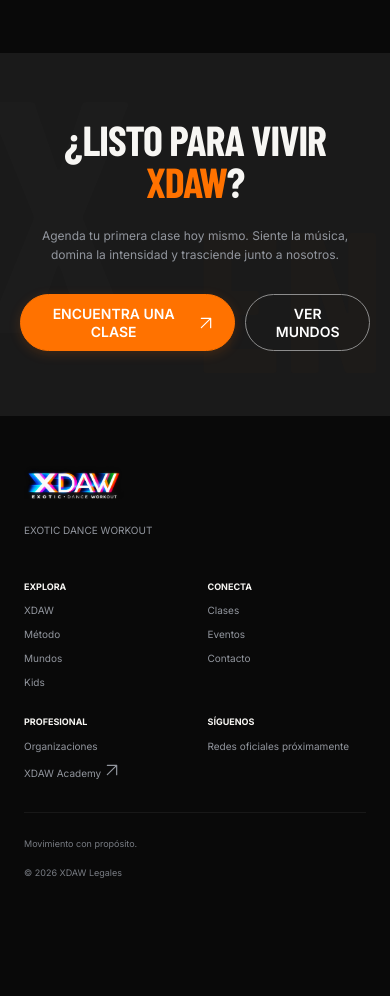
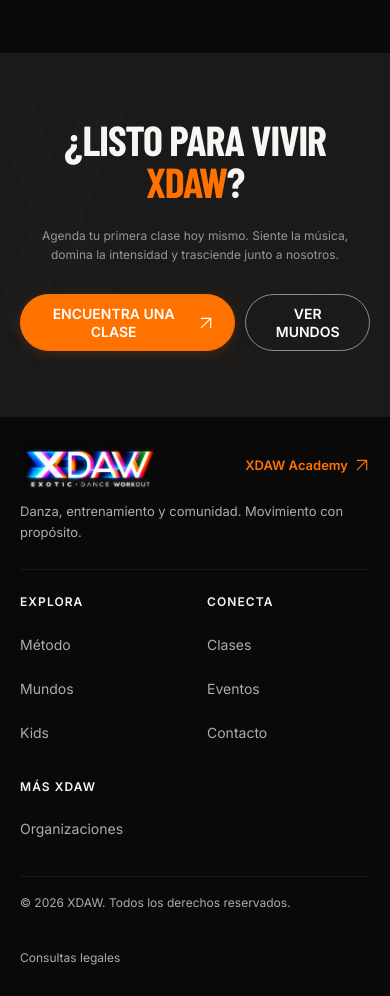
Before and after one commit to AnymuzzOps/xdaw, a website with bundled scripts: page index.html in a window 390 px wide. Shown: the part 6657-7653 px from the top of the page. Before the commit the page ends 7562 px from the top, so only its background shows below. Built offline with nearby package versions, Linux system fonts and the light colour scheme; a web font is replaced by a local one.

Commit message:
Unify footer layout navigation and responsive brand styling

```diff
--- a/index.html
+++ b/index.html
@@ -10,7 +10,7 @@
   <link rel="preconnect" href="https://fonts.gstatic.com" crossorigin>
   <link href="https://fonts.googleapis.com/css2?family=Barlow+Condensed:ital,wght@0,500;0,600;0,700;0,800;0,900;1,700&family=Inter:wght@400;500;600;700;800&display=swap" rel="stylesheet">
   <link rel="stylesheet" href="./src/styles.css" />
-</head>
+<link rel="stylesheet" href="./src/footer.css"></head>
 <body data-brand-logo-src="./public/media/brand/xdaw-logo.webp">
   <a class="skip" href="#contenido">Ir al contenido</a>
   <header class="site-header" id="header">
@@ -96,7 +96,13 @@
     <section class="closing" id="contacto"><div class="closing-x">X</div><div class="reveal"><p class="kicker">El próximo movimiento es tuyo</p><h2>¿LISTO PARA VIVIR <span>XDAW</span>?</h2><p>Agenda tu primera clase hoy mismo. Siente la música, domina la intensidad y trasciende junto a nosotros.</p><div class="closing-links"><a class="button" href="mailto:contacto@xdaw.cl?subject=Quiero vivir XDAW">Encuentra una clase <svg class="ui-arrow" width="16" height="16" viewBox="0 0 24 24" fill="none" stroke="currentColor" stroke-width="1.8" stroke-linecap="round" stroke-linejoin="round" aria-hidden="true" focusable="false"><path d="M5 19 19 5M5 5h14v14"/></svg></a><a class="button secondary-button" href="#mundos">Ver mundos</a></div></div></section>
   </main>
 
-  <footer><div class="footer-top"><a class="logo has-brand-logo" data-brand-logo href="#inicio" aria-label="XDAW, inicio"><img class="brand-logo-image" src="./public/media/brand/xdaw-logo.webp" alt="" width="1254" height="1254" decoding="async"></a><p>EXOTIC DANCE WORKOUT</p></div><div class="footer-grid"><div><b>Explora</b><a href="#inicio">XDAW</a><a href="#metodo">Método</a><a href="#mundos">Mundos</a><a href="#kids">Kids</a></div><div><b>Conecta</b><a href="#clases">Clases</a><a href="#eventos">Eventos</a><a href="mailto:contacto@xdaw.cl">Contacto</a></div><div><b>Profesional</b><a href="#organizaciones">Organizaciones</a><a href="https://xdawacademy.cl">XDAW Academy <svg class="ui-arrow" width="16" height="16" viewBox="0 0 24 24" fill="none" stroke="currentColor" stroke-width="1.8" stroke-linecap="round" stroke-linejoin="round" aria-hidden="true" focusable="false"><path d="M5 19 19 5M5 5h14v14"/></svg></a></div><div><b>Síguenos</b><span>Redes oficiales próximamente</span></div></div><div class="footer-bottom"><p>Movimiento con propósito.</p><p>© 2026 XDAW <a href="#">Legales</a></p></div></footer>
+  <footer class="universal-footer" data-brand="xdaw">
+  <div class="uf-inner">
+    <div class="uf-top"><a class="uf-logo" href="#inicio" aria-label="XDAW, inicio"><img class="brand-logo-image" src="./public/media/brand/xdaw-logo.webp" alt="" width="1254" height="1254" decoding="async" loading="lazy"></a><p class="uf-description">Danza, entrenamiento y comunidad. Movimiento con propósito.</p><a class="uf-cross" href="https://xdawacademy.cl">XDAW Academy<svg class="uf-arrow" viewBox="0 0 24 24" fill="none" stroke="currentColor" stroke-width="1.8" stroke-linecap="round" stroke-linejoin="round" aria-hidden="true" focusable="false"><path d="M5 19 19 5M5 5h14v14"/></svg></a></div>
+    <nav class="uf-navigation" aria-label="Navegación de pie de página"><section class="uf-group"><h2>Explora</h2><ul><li><a href="#metodo">Método</a></li><li><a href="#mundos">Mundos</a></li><li><a href="#kids">Kids</a></li></ul></section><section class="uf-group"><h2>Conecta</h2><ul><li><a href="#clases">Clases</a></li><li><a href="#eventos">Eventos</a></li><li><a href="mailto:contacto@xdaw.cl">Contacto</a></li></ul></section><section class="uf-group"><h2>Más XDAW</h2><ul><li><a href="#organizaciones">Organizaciones</a></li></ul></section></nav>
+    <div class="uf-bottom"><p>© 2026 XDAW. Todos los derechos reservados.</p><nav aria-label="Información legal"><a href="mailto:contacto@xdaw.cl">Consultas legales</a></nav></div>
+  </div>
+</footer>
   <script type="module" src="./src/main.js"></script>
 </body>
 </html>
--- /dev/null
+++ b/src/footer.css
@@ -0,0 +1,56 @@
+@font-face { font-family: XDAW Footer; src: url('./fonts/inter-latin.woff') format('woff'); font-weight: 100 900; font-display: swap; }
+.universal-footer {
+  --footer-accent: var(--orange, #ff7200);
+  --footer-muted: #a8adb4;
+  background: #090909;
+  color: #f7f6f3;
+  font: 400 14px/1.6 'XDAW Footer', Inter, Arial, sans-serif;
+  border-top: 1px solid #ffffff12;
+  width: 100%;
+  margin: 0;
+  padding: 0;
+}
+.universal-footer[data-brand="academy"] { --footer-accent: var(--cyan, #00d8ec); }
+.universal-footer *, .universal-footer *::before, .universal-footer *::after { box-sizing: border-box; }
+.universal-footer .uf-inner { width: min(1120px, calc(100% - 64px)); margin-inline: auto; }
+.universal-footer p, .universal-footer h2, .universal-footer ul { margin: 0; padding: 0; }
+.universal-footer a { color: inherit; text-decoration: none; transition: color 180ms ease; }
+.universal-footer a:hover { color: var(--footer-accent); }
+.universal-footer a:focus-visible { outline: 2px solid var(--footer-accent); outline-offset: 4px; border-radius: 3px; }
+.universal-footer .uf-top { display: grid; grid-template-columns: 184px minmax(0, 1fr) 190px; align-items: center; gap: 32px; min-height: 120px; padding-block: 24px; }
+.universal-footer .uf-logo { display: flex; justify-content: flex-start; align-items: center; width: 184px; height: 48px; position: relative; overflow: hidden; flex-shrink: 0; }
+.universal-footer .uf-logo .brand-logo-image { position: absolute; width: 160px; height: auto; left: 0; top: 50%; transform: translateY(-51%); object-fit: contain; }
+.universal-footer .uf-logo .brand-name { font: 400 28px/1.1 var(--display); letter-spacing: -.02em; }
+.universal-footer .uf-logo .brand-name > span { color: var(--footer-accent); font-size: .76em; margin-left: 4px; }
+.universal-footer .uf-description { color: var(--footer-muted); font-size: 13px; line-height: 1.65; max-width: 360px; }
+.universal-footer .uf-cross { display: inline-flex; align-items: center; justify-content: flex-end; gap: 12px; min-height: 44px; font-size: 14px; font-weight: 600; color: var(--footer-accent); }
+.universal-footer .uf-arrow { width: 16px; height: 16px; flex: 0 0 16px; }
+.universal-footer .uf-navigation { display: grid; grid-template-columns: repeat(3, minmax(0, 1fr)); gap: 32px; padding-block: 24px; border-top: 1px solid #ffffff12; }
+.universal-footer .uf-group { min-width: 0; }
+.universal-footer .uf-group h2 { font: 600 12px/1.4 'XDAW Footer', Inter, Arial, sans-serif; letter-spacing: .09em; text-transform: uppercase; margin-bottom: 12px; color: #f7f6f3; }
+.universal-footer .uf-group ul { list-style: none; }
+.universal-footer .uf-group a { display: flex; align-items: center; min-height: 36px; font-size: 14px; color: var(--footer-muted); overflow-wrap: anywhere; }
+.universal-footer .uf-group a:hover { color: var(--footer-accent); }
+.universal-footer .uf-bottom { display: flex; align-items: center; justify-content: space-between; gap: 24px; min-height: 76px; padding-block: 16px; border-top: 1px solid #ffffff12; }
+.universal-footer .uf-bottom p, .universal-footer .uf-bottom a { font-size: 12px; color: var(--footer-muted); }
+.universal-footer .uf-bottom a { display: inline-flex; align-items: center; min-height: 44px; }
+.universal-footer .uf-bottom a:hover { color: var(--footer-accent); }
+@media (max-width: 800px) {
+  .universal-footer .uf-top { grid-template-columns: minmax(0, 1fr) auto; gap: 12px 24px; }
+  .universal-footer .uf-description { grid-column: 1 / -1; grid-row: 2; min-height: 44px; }
+  .universal-footer .uf-cross { grid-column: 2; grid-row: 1; }
+  .universal-footer .uf-group a { min-height: 44px; }
+}
+@media (max-width: 599px) {
+  .universal-footer .uf-inner { width: calc(100% - 40px); }
+  .universal-footer .uf-top { gap: 12px; }
+  .universal-footer .uf-logo { width: 140px; }
+  .universal-footer .uf-logo .brand-logo-image { width: 140px; }
+  .universal-footer .uf-logo .brand-name { font-size: 23px; }
+  .universal-footer .uf-cross { font-size: 13px; gap: 6px; }
+  .universal-footer .uf-navigation { grid-template-columns: repeat(2, minmax(0, 1fr)); gap: 24px; }
+  .universal-footer .uf-group:last-child { grid-column: 1 / -1; }
+  .universal-footer .uf-bottom p { min-height: 39px; }
+  .universal-footer .uf-bottom { flex-direction: column; align-items: flex-start; gap: 4px; padding-block: 16px; }
+}
+@media (prefers-reduced-motion: reduce) { .universal-footer a { transition: none; } }
--- a/src/styles.css
+++ b/src/styles.css
@@ -205,15 +205,6 @@ h2 span { color:var(--orange); }
 .closing h2 { font-size:62px;margin-bottom:24px; }
 .closing>div>p { max-width:500px;margin:0 auto;color:var(--muted);font-size:13px; }
 .closing-links { display:flex;justify-content:center;gap:14px;margin-top:30px; }
-footer { width:var(--wrap);margin:auto;padding:50px 0 24px;display:grid;grid-template-columns:1.7fr 1fr;gap:32px; }
-.footer-top .logo { font-size:18px; }
-.footer-top p { font-size:10px;color:var(--muted);max-width:260px;margin-top:16px; }
-.footer-grid { display:grid;grid-template-columns:repeat(4,1fr);gap:23px; }
-.footer-grid>div { display:flex;flex-direction:column;gap:8px; }
-.footer-grid b { font-size:9px;text-transform:uppercase; }
-.footer-grid a,.footer-grid span { font-size:10px;color:var(--muted); }
-.footer-bottom { grid-column:1/-1;display:flex;justify-content:space-between;border-top:1px solid var(--line);padding-top:24px;color:#787c83;font-size:9px; }
-.footer-bottom p { margin:0; }
 .reveal { opacity:1; }
 .js-motion .reveal { opacity:0;transform:translateY(20px);transition:opacity .7s,transform .7s; }
 .js-motion .reveal.visible { opacity:1;transform:none; }
@@ -226,7 +217,6 @@ footer { width:var(--wrap);margin:auto;padding:50px 0 24px;display:grid;grid-tem
   .org-copy h2 { font-size:39px; }
   .origin { gap:35px; }
   .origin-copy h2 { font-size:39px; }
-  footer { grid-template-columns:1fr 1.4fr; }
   .live-grid { grid-template-columns:1.8fr 1fr; }
   .live-grid p:not(.kicker) { font-size:11px; }
   .live-grid h3 { font-size:25px; }
@@ -264,8 +254,6 @@ footer { width:var(--wrap);margin:auto;padding:50px 0 24px;display:grid;grid-tem
   .origin-copy h2 { font-size:34px; }
   .closing { padding:75px 24px; }
   .closing h2 { font-size:48px; }
-  footer { grid-template-columns:1fr; }
-  .footer-grid { max-width:650px; }
 }
 @media(max-width:600px) {
   h2 { font-size:37px; }
@@ -311,8 +299,6 @@ footer { width:var(--wrap);margin:auto;padding:50px 0 24px;display:grid;grid-tem
   .closing h2 { font-size:42px; }
   .closing>div>p { font-size:12px; }
   .closing-links { gap:10px; }
-  .footer-grid { grid-template-columns:1fr 1fr;gap:25px; }
-  .footer-bottom { gap:15px;align-items:flex-start;flex-direction:column; }
 }
 @media(prefers-reduced-motion:reduce) {
   *,*:before,*:after { transition:none!important;animation:none!important; }
```
Also changed, not shown: src/fonts/inter-OFL.txt (added, +93 -0 lines), src/fonts/inter-latin.woff (added).
